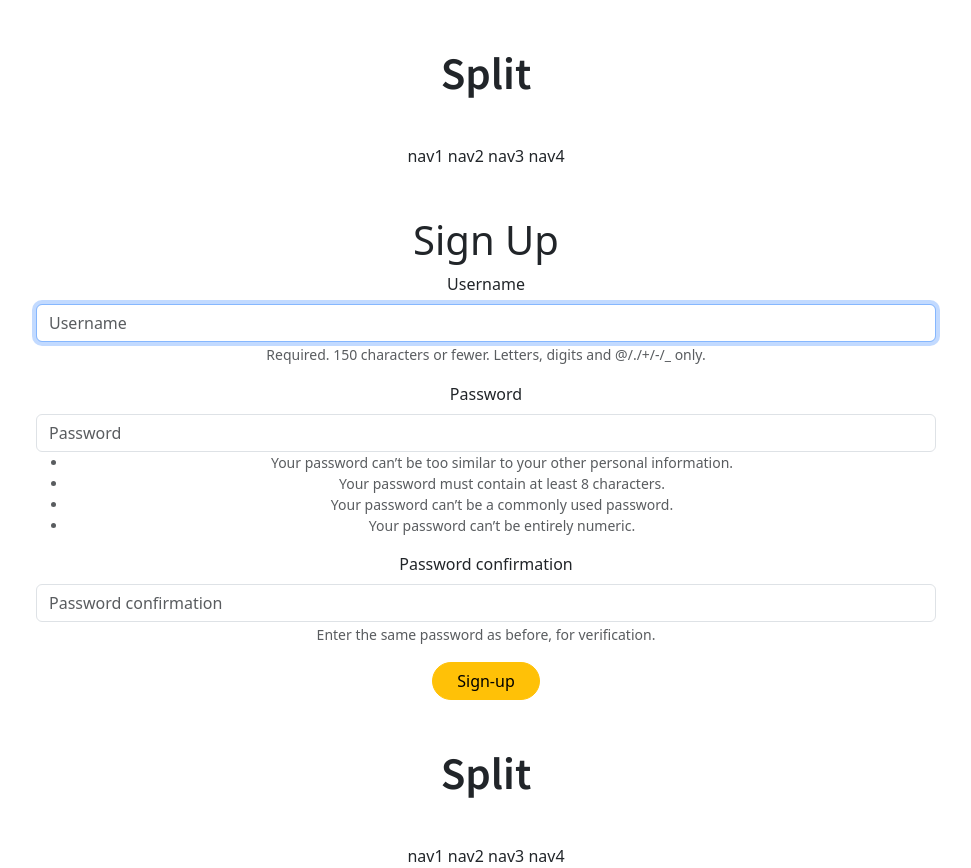
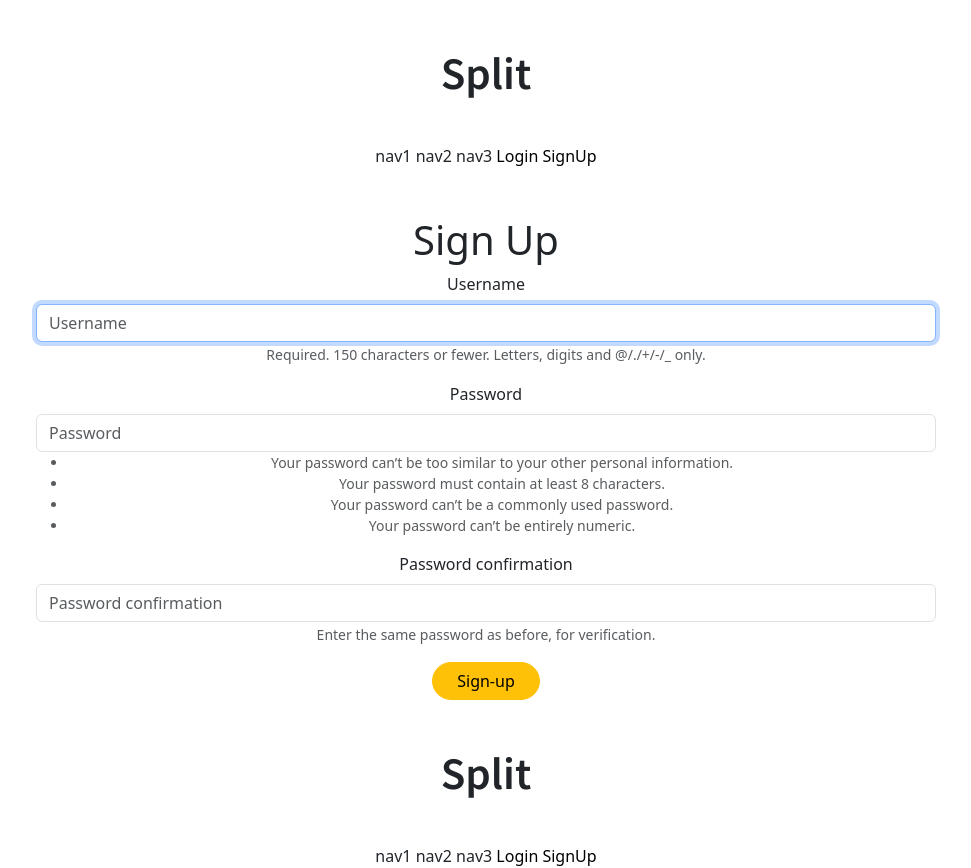
Before and after one commit to YunHarry/split, a Django app: page /accounts/create/ in a window 1280 px wide. Shown: the whole page, without its empty margins (154-1125 px from the left). Run offline with Django 4.2, Linux system fonts and the light colour scheme; some libraries are stand-ins or nearby versions.

Commit message:
Login and out header updated

```diff
--- a/templates/header.html
+++ b/templates/header.html
@@ -9,7 +9,24 @@
             <span>nav1</span>
             <span>nav2</span>
             <span>nav3</span>
-            <span>nav4</span>
+            {% if user.is_authenticated %}
+                <span>
+                    <a href="{% url 'accountapp:logout' %}">
+                        Logout
+                    </a>
+                </span>
+                {% else %}
+                <span>
+                    <a href="{% url 'accountapp:login' %}">
+                        Login
+                    </a>
+                </span>
+                <span>
+                    <a href="{% url 'accountapp:create' %}">
+                        SignUp
+                    </a>
+                </span>
+            {% endif %}
         </div>
     </div>
 </div>
```
